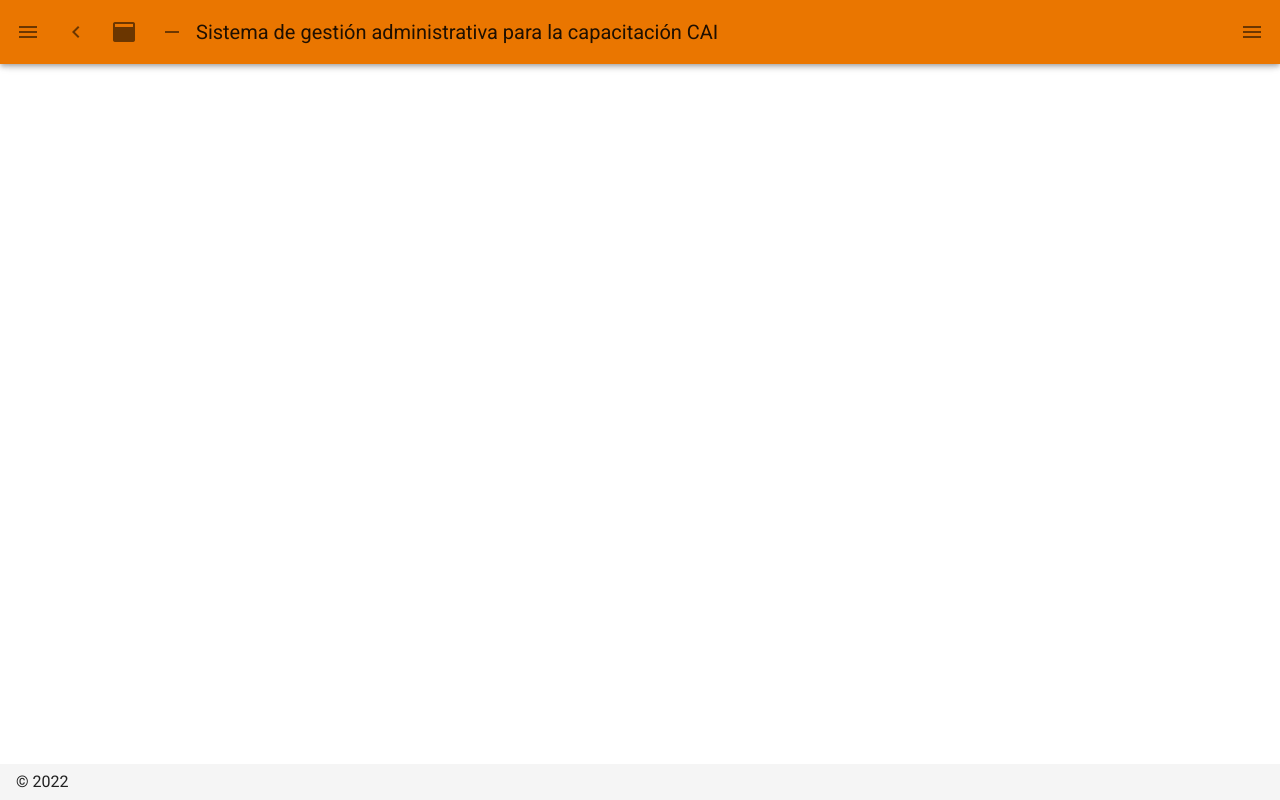
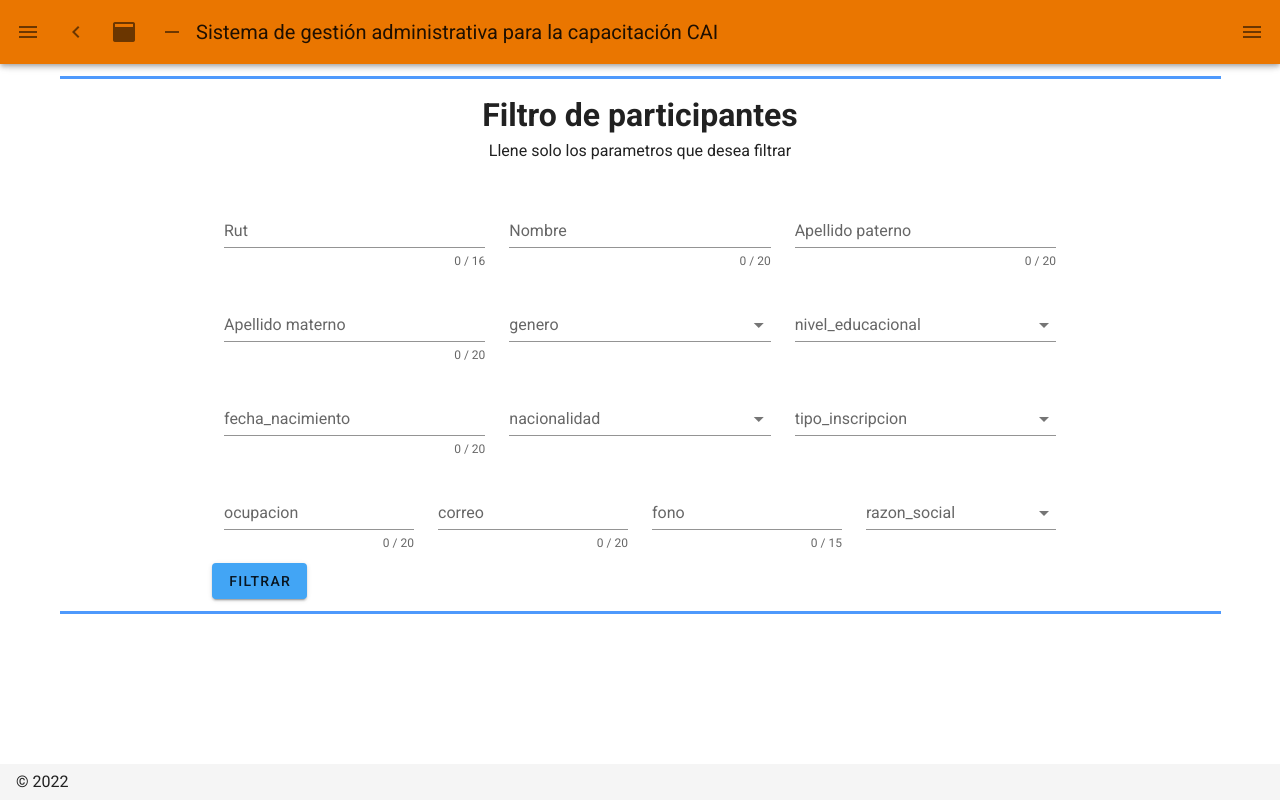
Before and after one commit to TINGESO-CAI/Proyecto-CAI, a Nuxt app in the folder frontend/: page /filtrar_participantes in a window 1280 px wide. Built offline with nearby package versions, Linux system fonts and the light colour scheme.

Commit message:
sub barra lateral y avance de filtro usuarios

```diff
--- a/frontend/layouts/default.vue
+++ b/frontend/layouts/default.vue
@@ -23,6 +23,40 @@
           </v-list-item-content>
         </v-list-item>
       </v-list>
+
+      <!--
+        Seccion de sub menu
+        -->
+
+      <v-list-group
+            router
+            exact
+            sub-group
+          >
+      <template v-slot:activator>
+          <v-list-item-content>
+            <v-list-item-title>Participantes</v-list-item-title>
+          </v-list-item-content>
+        </template>
+
+        <v-list-item
+          v-for="([title, icon,to], i) in participantes"
+          :key="i"
+          :to="to"
+          link
+        >
+           <v-list-item-icon>
+            <v-icon v-text="icon"></v-icon>
+          </v-list-item-icon>
+          <v-list-item-title v-text="title"></v-list-item-title>
+
+
+        </v-list-item>
+      </v-list-group>
+      <!--
+        Seccion de sub menu
+        -->
+
     </v-navigation-drawer>
     <v-app-bar color="#EA7600"
       :clipped-left="clipped"
@@ -95,6 +129,12 @@ export default {
       clipped: false,
       drawer: false,
       fixed: false,
+      //lista para submenu
+      participantes: [
+      ['Nuevo participante', 'mdi-account-multiple-plus','/nuevo_participante'],
+      ['Ver participantes','mdi-account-multiple','/ver_participantes'],
+      ['Subir archivo', 'mdi-file-plus','/subir_archivo']
+      ],
       items: [
         {
           icon: 'mdi-apps',
--- /dev/null
+++ b/frontend/pages/filtrar_participantes.vue
@@ -0,0 +1,287 @@
+<template>
+    <v-container class="test">
+    <div class="home">
+        <h1>Filtro de participantes</h1>
+        <div> Llene solo los parametros que desea filtrar</div>
+        <br>
+        <div>
+        <v-form v-model="valid">
+            <v-container >
+            <v-row >
+                <v-col>
+                <v-text-field
+                    v-model="rut"
+                    :rules="rutRules"
+                    :counter="16"
+                    label="Rut"
+                ></v-text-field>
+                </v-col>
+
+                <v-col>
+                <v-text-field
+                    v-model="nombre"
+                    :rules="nombreRules"
+                    :counter="20"
+                    label="Nombre"
+                ></v-text-field>
+                </v-col>
+
+                <v-col>
+                <v-text-field
+                    v-model="apellido_paterno"
+                    :rules="apellido_paternoRules"
+                    :counter="20"
+                    label="Apellido paterno"
+                ></v-text-field>
+                </v-col>
+              </v-row>
+              <v-row>
+                <v-col>
+                <v-text-field
+                    v-model="apellido_materno"
+                    :rules="apellido_maternoRules"
+                    :counter="20"
+                    label="Apellido materno"
+                ></v-text-field>
+                </v-col>
+
+                <v-col>
+                <v-select
+                    v-model="genero"
+                    :items="generos"
+                    item-text="genero"
+                    label="genero"
+                    persistent-hint
+                    return-object
+                    single-line
+                ></v-select>
+                </v-col>
+
+                <v-col>
+                <v-select
+                  v-model="nivel_educacional"
+                  :items="nivelesEdu"
+                  item-text="nivel_educacional"
+                  label="nivel_educacional"
+                  persistent-hint
+                  return-object
+                  single-line
+                ></v-select>
+                </v-col>
+              </v-row>
+              <v-row>
+                <v-col>
+                <v-text-field
+                    v-model="fecha_nacimiento"
+                    :rules="fecha_nacimientoRules"
+                    :counter="20"
+                    label="fecha_nacimiento"
+                ></v-text-field>
+                </v-col>
+
+                <v-col>
+                <v-select
+                  v-model="nacionalidad"
+                  :items="paises"
+                  item-text="nacionalidad"
+                  label="nacionalidad"
+                  persistent-hint
+                  return-object
+                  single-line
+                ></v-select>
+                </v-col>
+
+                <v-col>
+                <v-select
+                  v-model="tipo_inscripcion"
+                  :items="inscripciones"
+                  item-text="tipo_inscripcion"
+                  label="tipo_inscripcion"
+                  persistent-hint
+                  return-object
+                  single-line
+                ></v-select>
+                </v-col>
+              </v-row>
+              <v-row>
+                <v-col>
+                <v-text-field
+                    v-model="ocupacion"
+                    :rules="ocupacionRules"
+                    :counter="20"
+                    label="ocupacion"
+                ></v-text-field>
+                </v-col>
+
+                <v-col>
+                <v-text-field
+                    v-model="correo"
+                    :rules="correoRules"
+                    :counter="20"
+                    label="correo"
+                ></v-text-field>
+                </v-col>
+
+                <v-col>
+                <v-text-field
+                    v-model="fono"
+                    :rules="fonoRules"
+                    :counter="15"
+                    label="fono"
+                ></v-text-field>
+                </v-col>
+                <v-col>
+                <v-select
+                    v-model="razon_social"
+                    :items="razones"
+                    item-text="razon_social"
+                    label="razon_social"
+                    persistent-hint
+                    return-object
+                    single-line
+                ></v-select>
+                </v-col>
+            </v-row>
+            </v-container>
+        </v-form>
+
+        <v-btn  color="blue lighten-1" class="mr-4" @click="filtro">Filtrar</v-btn>
+        </div>
+    </div>
+    </v-container>
+</template>
+<script>
+//Importaciones
+
+//librería axios
+import axios from 'axios';
+
+export default {
+  name: 'Home',
+  data:function(){
+    return{
+      participantes : [],
+      generos : ["masculino","femenino"],
+      nivelesEdu : ["básica incompleta","básica completa","media incompleta","media completa","técnico profesional","superior completa","desconocido","otro"],
+      paises: [ "Chilena","Otra"],
+      inscripciones: [ "presencial","online"],
+      razones: ["ninguna"],
+      //FORMULARIO
+      valid: false,
+      message:'',
+
+      rut: '',
+      nombre: '',
+      apellido_paterno: '',
+      apellido_materno: '',
+      genero: '',
+      nivel_educacional: '',
+      fecha_nacimiento: '',
+      nacionalidad: '',
+      tipo_inscripcion: '',
+      ocupacion: '',
+      correo: '',
+      fono: '',
+      razon_social: '',
+      //reglas
+      rutRules: [
+        v => !!v || 'Rut es requerido',
+        v => v.length <= 12 || 'Rut debe contener menos de 12 caracteres',
+      ],
+      nombreRules: [
+        v => !!v || 'Nombre es requerido',
+        v => v.length <= 100 || 'Nombre debe contener menos de 100 caracteres',
+      ],
+      apellido_paternoRules: [
+        v => !!v || 'apellido_paterno es requerido',
+        v => v.length <= 100 || 'apellido_paterno debe contener menos de 100 caracteres',
+      ],
+      apellido_maternoRules: [
+        v => !!v || 'apellido_materno es requerido',
+        v => v.length <= 100 || 'apellido_materno debe contener menos de 100 caracteres',
+      ],
+      correoRules: [
+        v => !!v || 'Correo es requerido',
+        v => /.+@.+/.test(v) || 'Correo debe ser válido',
+      ],
+      fecha_nacimientoRules: [
+        v => !!v || 'fecha_nacimiento es requerido',
+        //v => /.+.+/.test(v) || 'fecha_nacimiento debe ser válido',
+      ],
+      fonoRules: [
+        v => !!v || 'fono es requerido',
+        v => v.length <= 12 || 'fono debe contener menos de 12 caracteres',
+      ],
+      razon_socialRules: [
+        v => !!v || 'razon_social es requerido',
+        v => v.length <= 50 || 'razon_social debe contener menos de 50 caracteres',
+      ],
+    }
+  },
+  methods:{
+    async getRazones(){
+      try {
+        //se llama el servicio para obtener las emergencias
+        let response = await axios.get('http://localhost:5000/empresa/obtener/razon_social');
+        this.razones = response.data;
+        console.log(response);
+      }
+      catch (error) {
+        console.log('error', error);
+      }
+    },
+    successMessage:function(){
+      alert("El participante se creo exitosamente.")
+    },
+
+    async filtro(){ //Filtrar participantes
+
+      let newParticipante ={
+        rut: this.rut,
+        nombre: this.nombre,
+        apellido_paterno: this.apellido_paterno,
+        apellido_materno: this.apellido_materno,
+        genero: this.genero,
+        nivel_educacional: this.nivel_educacional,
+        fecha_nacimiento: this.fecha_nacimiento,
+        nacionalidad: this.nacionalidad,
+        tipo_inscripcion: this.tipo_inscripcion,
+        ocupacion: this.ocupacion,
+        correo: this.correo,
+        fono: this.fono,
+        razon_social: this.razon_social
+      }
+      console.log(newParticipante)
+      try {
+        //se llama el servicio para crear un nuevo participante
+        let response = await axios.get('http://localhost:5000/participante',newParticipante);
+        this.participantes = response.data
+        console.log('response', response.data);
+
+
+        //limpiar
+        this.nombre = '';
+        this.rut = '';
+        this.correo = '';
+      }
+      catch (error) {
+       console.log('error', error);
+      }
+    },
+  },
+
+}
+</script>
+<style>
+.home{
+  display:flex;
+  flex-direction: column;
+  align-items: center;
+}
+.test{
+  border-top: 3px solid;
+  border-bottom: 3px solid;
+  border-color: #4e99fc
+}
+
+</style>
```
